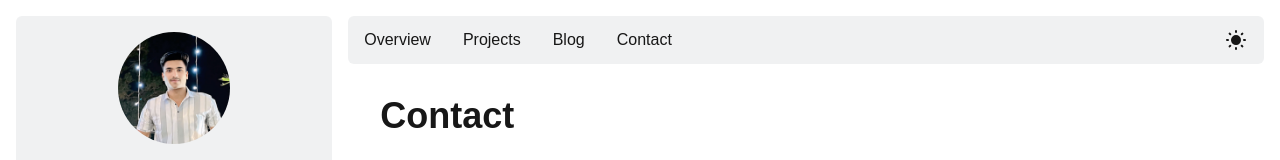
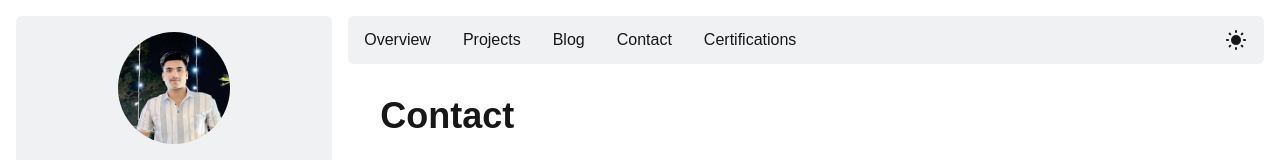
Before and after one commit to swarajphalke/swaraj-phalke, a Next.js app: page /contact in a window 1280 px wide. Shown: the top 160 px of the page. Built offline with nearby package versions, Linux system fonts and the light colour scheme.

Commit message:
Cerfications

```diff
--- a/app/contact/page.tsx
+++ b/app/contact/page.tsx
@@ -13,7 +13,7 @@ const page: React.FC = () => {
           +91 8421646984
         </div>
         <div className="flex-1 flex items-center justify-start pl-6 md:pl-0 md:justify-center bg-gray-500/10 py-8 rounded-md">
-          LinkedIn
+           <a href="https://www.linkedin.com/in/swaraj-phalke-b5539b220/" target="_blank">LinkedIn</a>
         </div>
       </div>
       <section className=" text-gray-100 mt-8 pl-1">
--- a/app/layout.tsx
+++ b/app/layout.tsx
@@ -19,7 +19,7 @@ const geistMono = localFont({
 export const metadata: Metadata = {
   title: "Swaraj Phalke - Software Engineer",
   description:
-    "Vikas Saini - Software Engineer specializing in React.js and Tailwind CSS. Skilled in building responsive and clean UI/UX designs.",
+    "Swaraj Phalke - Software Engineer specializing in React.js and Tailwind CSS. Skilled in building responsive and clean UI/UX designs.",
 };
 
 export default function RootLayout({
--- a/components/Header.tsx
+++ b/components/Header.tsx
@@ -26,6 +26,9 @@ const Header: React.FC = () => {
         </Link>
         <Link className="hover:text-white/50" href="/contact">
           Contact
+        </Link>
+        <Link className="hover:text-white/50" href="/">
+          Certifications
         </Link>
       </ul>
 
--- a/components/PhoneMenu.tsx
+++ b/components/PhoneMenu.tsx
@@ -17,6 +17,9 @@ const PhoneMenu: React.FC = () => {
         <Link className="hover:text-white/50" href="/contact">
           Contact
         </Link>
+        <Link className="hover:text-white/50" href="/">
+          Certifications
+        </Link>
       </ul>
     </div>
   );
```
